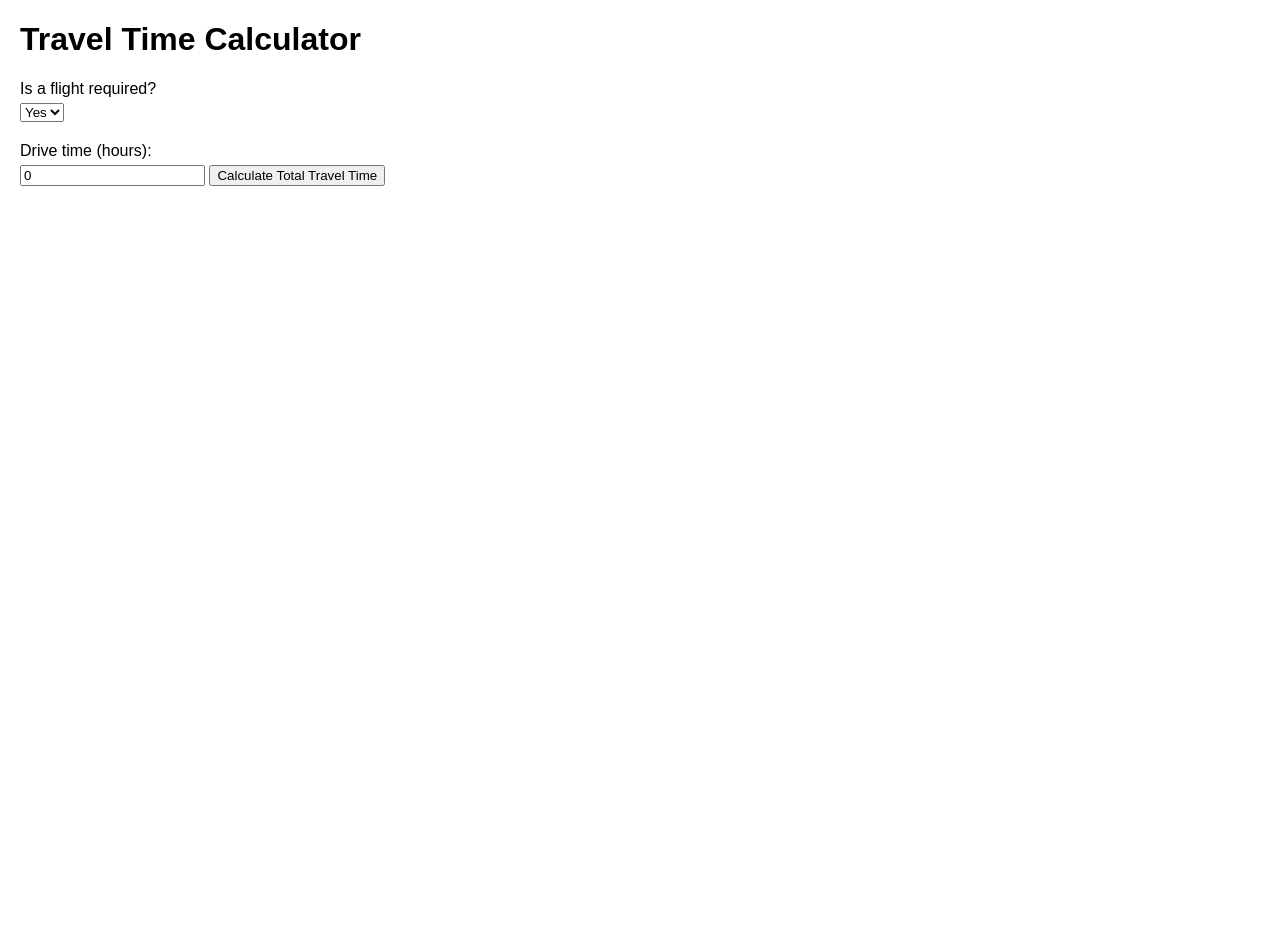
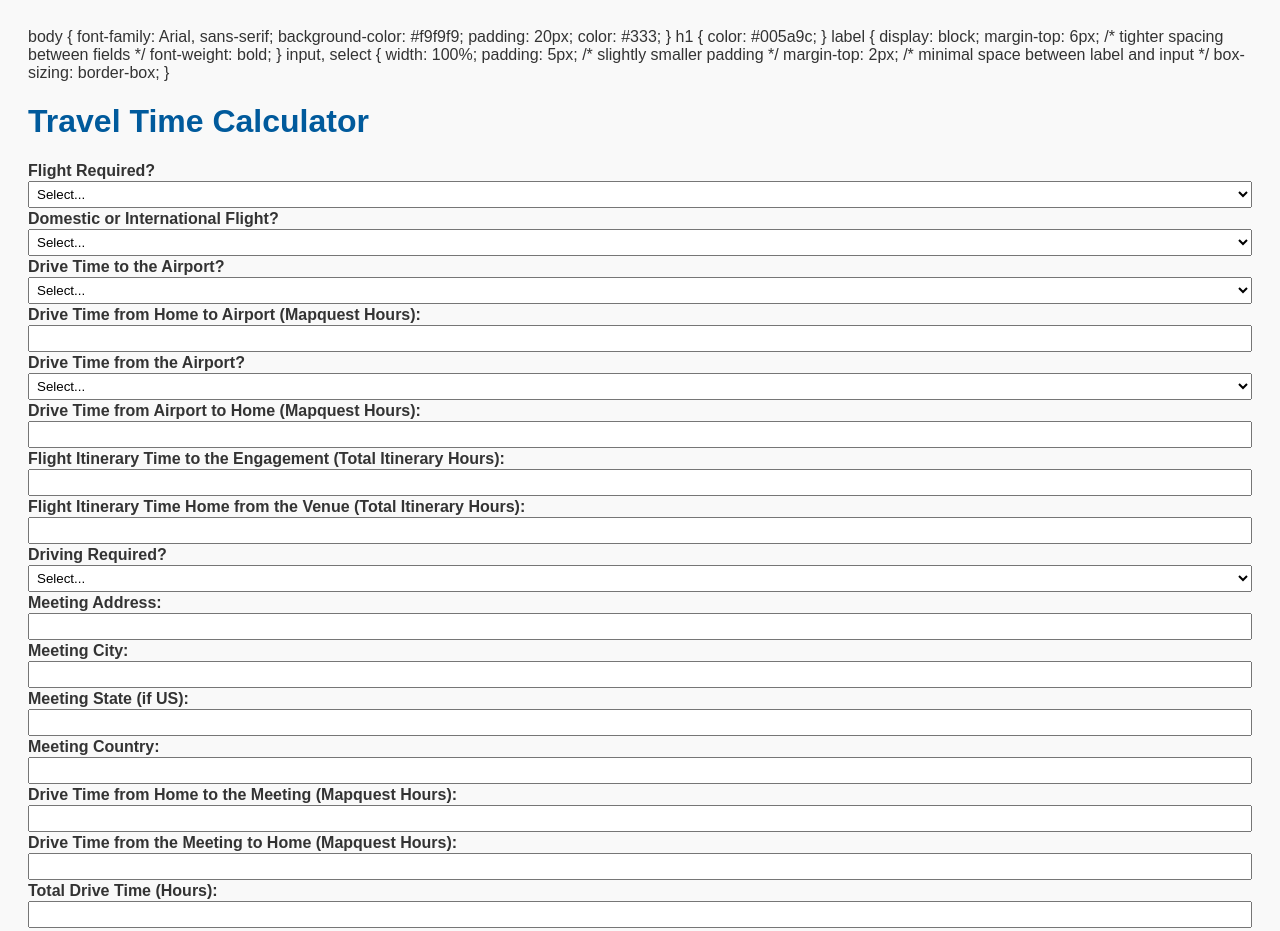
Before and after one commit to jensingh73/my_projects, a plain HTML site: page index.html in a window 1280 px wide. Before the commit the page ends 800 px from the top, so only its background shows below. Drawn offline with Linux system fonts and the light colour scheme.

Commit message:
Update index.html

```diff
--- a/index.html
+++ b/index.html
@@ -1,83 +1,132 @@
+
 <!DOCTYPE html>
 <html lang="en">
 <head>
   <meta charset="UTF-8">
-  <meta name="viewport" content="width=device-width, initial-scale=1.0">
   <title>Travel Time Calculator</title>
+
+
 <style>
 body {
   font-family: Arial, sans-serif;
-      margin: 20px;
+  background-color: #f9f9f9;
+  padding: 20px;
+  color: #333;
 }
+
+h1 {
+  color: #005a9c;
+}
+
 label {
   display: block;
-      margin-top: 10px;
+  margin-top: 2px; /* further reduced spacing between fields */
+  font-weight: bold;
 }
+
 input, select {
-      margin-top: 5px;
-      margin-bottom: 10px;
-    }
-    .hidden {
-      display: none;
+  width: 100%;
+  padding: 4px; /* slightly smaller padding */
+  margin-top: 1px; /* minimal space between label and input */
+  box-sizing: border-box;
 }
 </style>
+
+body {
+  font-family: Arial, sans-serif;
+  background-color: #f9f9f9;
+  padding: 20px;
+  color: #333;
+}
+
+h1 {
+  color: #005a9c;
+}
+
+label {
+  display: block;
+  margin-top: 6px; /* tighter spacing between fields */
+  font-weight: bold;
+}
+
+input, select {
+  width: 100%;
+  padding: 5px; /* slightly smaller padding */
+  margin-top: 2px; /* minimal space between label and input */
+  box-sizing: border-box;
+}
+</style>
+
 </head>
 <body>
   <h1>Travel Time Calculator</h1>
 
-  <label for="flightRequired">Is a flight required?</label>
-  <select id="flightRequired" onchange="toggleDrivingDetails()">
-    <option value="yes">Yes</option>
-    <option value="no">No</option>
+  <label>Flight Required?</label>
+  <select>
+    <option>Select...</option>
+    <option>Yes</option>
+    <option>No</option>
   </select>
 
-  <div id="drivingDetails" class="hidden">
-    <label for="driveTimeToAirportInput">Drive time to airport (hours):</label>
-    <input type="number" id="driveTimeToAirportInput" value="0">
+  <label>Domestic or International Flight?</label>
+  <select>
+    <option>Select...</option>
+    <option>Domestic</option>
+    <option>International</option>
+  </select>
 
-    <label for="driveTimeFromAirportInput">Drive time from airport (hours):</label>
-    <input type="number" id="driveTimeFromAirportInput" value="0">
+  <label>Drive Time to the Airport?</label>
+  <select>
+    <option>Select...</option>
+    <option>Yes</option>
+    <option>No</option>
+  </select>
 
-    <label for="flightTimeInput">Flight time (hours):</label>
-    <input type="number" id="flightTimeInput" value="0">
+  <label>Drive Time from Home to Airport (Mapquest Hours):</label>
+  <input type="text">
 
-    <label for="itineraryTimeInput">Itinerary time (hours):</label>
-    <input type="number" id="itineraryTimeInput" value="0">
-  </div>
+  <label>Drive Time from the Airport?</label>
+  <select>
+    <option>Select...</option>
+    <option>Yes</option>
+    <option>No</option>
+  </select>
 
-  <label for="driveTimeInput">Drive time (hours):</label>
-  <input type="number" id="driveTimeInput" value="0">
+  <label>Drive Time from Airport to Home (Mapquest Hours):</label>
+  <input type="text">
 
-  <button onclick="calculateAdditionalTime()">Calculate Total Travel Time</button>
-  <p id="additionalTime"></p>
+  <label>Flight Itinerary Time to the Engagement (Total Itinerary Hours):</label>
+  <input type="text">
 
-  <script>
-    function toggleDrivingDetails() {
-      var flightRequired = document.getElementById('flightRequired').value;
-      var drivingDetails = document.getElementById('drivingDetails');
-      if (flightRequired === 'yes') {
-        drivingDetails.classList.remove('hidden');
-      } else {
-        drivingDetails.classList.add('hidden');
-      }
-    }
+  <label>Flight Itinerary Time Home from the Venue (Total Itinerary Hours):</label>
+  <input type="text">
 
-    function calculateAdditionalTime() {
-      var flightRequired = document.getElementById('flightRequired').value;
-      var driveTime = parseFloat(document.getElementById('driveTimeInput').value) || 0;
-      var totalTravelTime = driveTime;
+  <label>Driving Required?</label>
+  <select>
+    <option>Select...</option>
+    <option>Yes</option>
+    <option>No</option>
+  </select>
 
-      if (flightRequired === 'yes') {
-        var driveTimeToAirport = parseFloat(document.getElementById('driveTimeToAirportInput').value) || 0;
-        var driveTimeFromAirport = parseFloat(document.getElementById('driveTimeFromAirportInput').value) || 0;
-        var flightTime = parseFloat(document.getElementById('flightTimeInput').value) || 0;
-        var itineraryTime = parseFloat(document.getElementById('itineraryTimeInput').value) || 0;
+  <label>Meeting Address:</label>
+  <input type="text">
 
-        totalTravelTime += driveTimeToAirport + driveTimeFromAirport + flightTime + itineraryTime;
-      }
+  <label>Meeting City:</label>
+  <input type="text">
 
-      document.getElementById('additionalTime').innerText = 'Total Travel Time: ' + totalTravelTime + ' hours';
-    }
-  </script>
+  <label>Meeting State (if US):</label>
+  <input type="text">
+
+  <label>Meeting Country:</label>
+  <input type="text">
+
+  <label>Drive Time from Home to the Meeting (Mapquest Hours):</label>
+  <input type="text">
+
+  <label>Drive Time from the Meeting to Home (Mapquest Hours):</label>
+  <input type="text">
+
+  <label>Total Drive Time (Hours):</label>
+  <input type="text">
 </body>
 </html>
```
Lines whose indentation alone changed are shown as unchanged.
